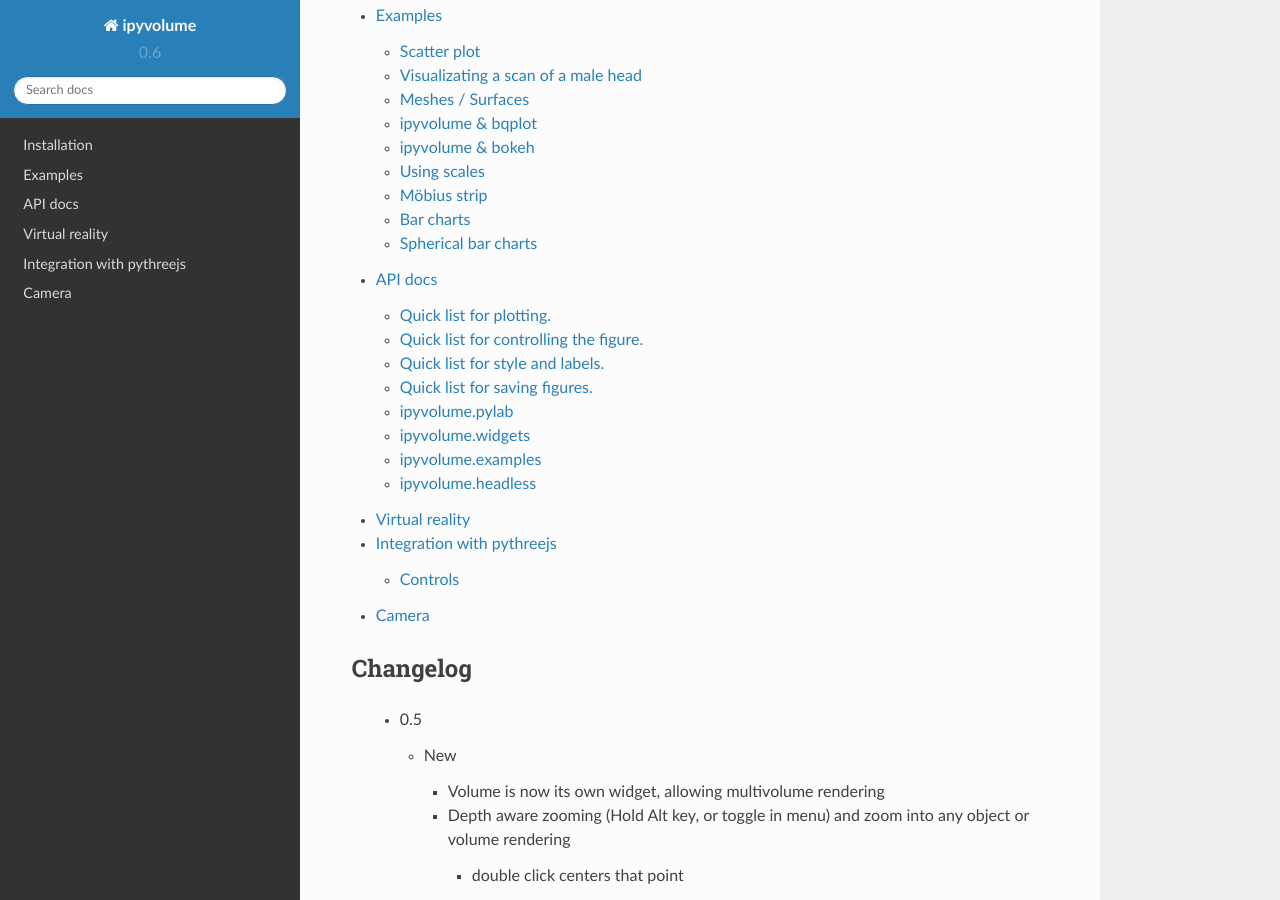
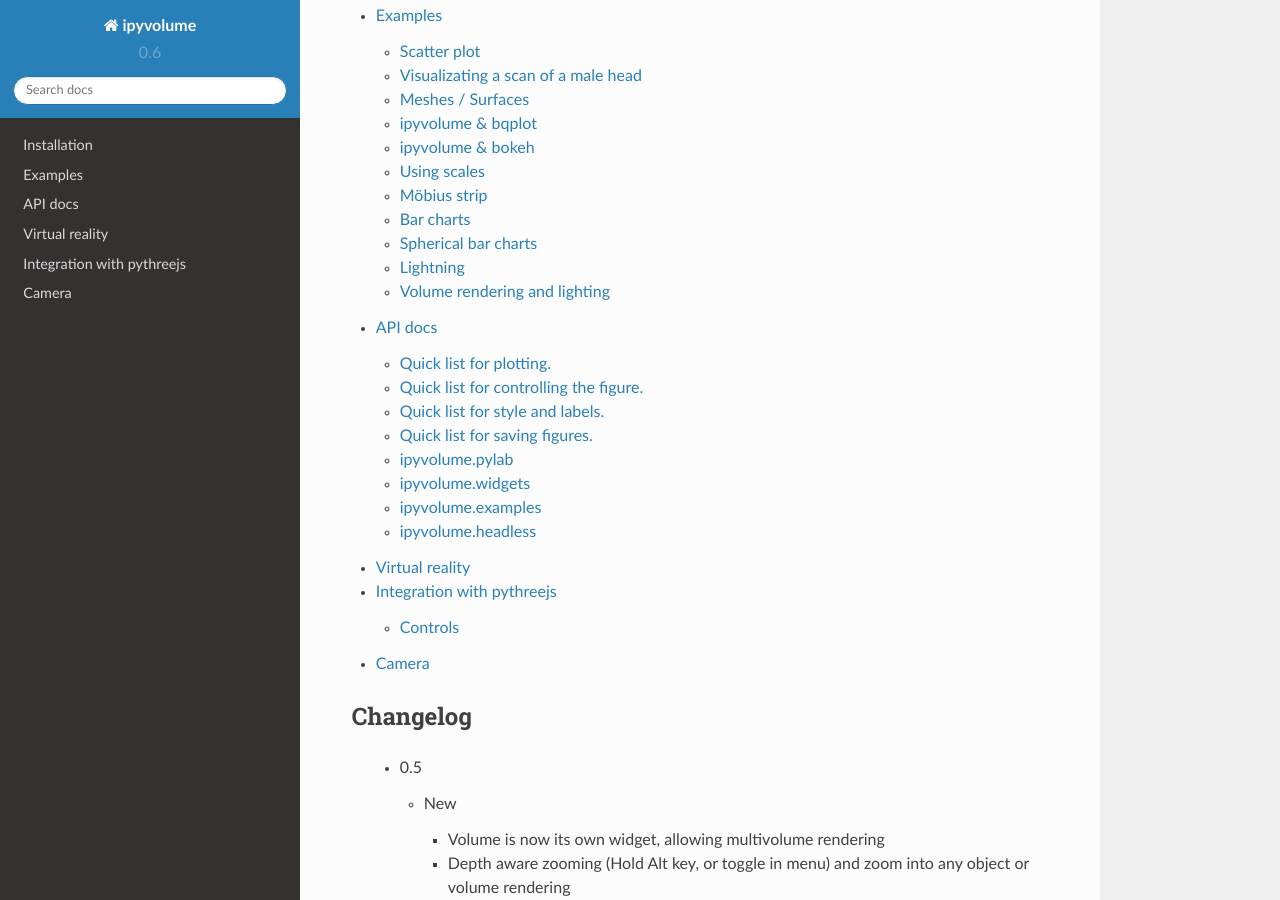
Before and after one commit to widgetti/ipyvolume, a Sphinx documentation site: the page built from docs/source/index.rst, in a window 1280 px wide and 900 px high, scrolled down 2379 px. Built offline with Sphinx 7.4.7 and the Read the Docs theme 2.0.0, drawn with Linux system fonts in a browser that asks for light colours; pages that are not in the unit, such as notebooks, are missing from menus.

Commit message:
docs: add lighting example in gallery

```diff
--- a/docs/source/conf.py
+++ b/docs/source/conf.py
@@ -384,5 +384,6 @@
     'examples/scales': 'examples/screenshot/scales.png',
     'examples/moebius': 'examples/screenshot/moebius.png',
     'examples/bars': 'examples/screenshot/bars.gif',
+    'examples/lighting': 'examples/screenshot/volume-rendering-specular.gif',
 }
 exclude_patterns = ['**.ipynb_checkpoints']
--- a/docs/source/examples.rst
+++ b/docs/source/examples.rst
@@ -12,6 +12,7 @@
    examples/scales
    examples/moebius
    examples/bars
+   examples/lighting
 
 Feel free to contribute new examples:
 
```
Also changed, not shown: docs/source/examples/lighting.ipynb (added), 1 other file.
